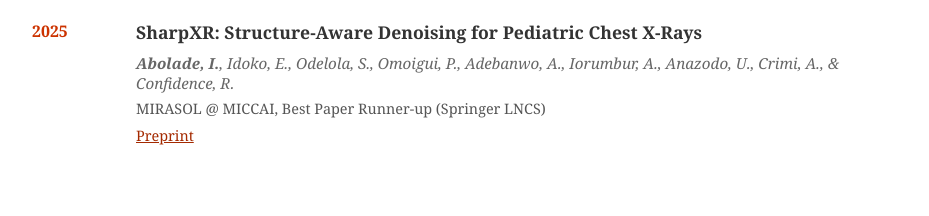
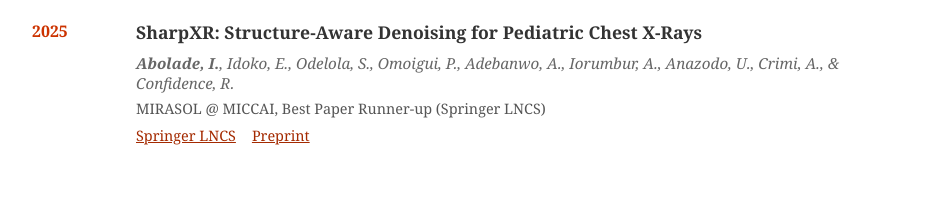
Before and after one commit to ileri-oluwa-kiiye/ileri-oluwa-kiiye.github.io, a React (Vite) app: page / in a window 1280 px wide. Shown: the part 1280-1496 px from the top of the page, without its empty margins (172-1101 px from the left). Built offline with nearby package versions, Linux system fonts and the light colour scheme.

Commit message:
springer sharpxr

```diff
--- a/src/comp/LandingPage/papers.jsx
+++ b/src/comp/LandingPage/papers.jsx
@@ -48,9 +48,13 @@
     year: "2025",
     links: [
       {
+        text: "Springer LNCS",
+        url: "https://link.springer.com/chapter/10.1007/978-3-032-13654-1_9"
+      },
+      {
         text: "Preprint",
         url: "https://arxiv.org/abs/2508.08518"
-      }
+      },
     ]
   }
 ];
```
